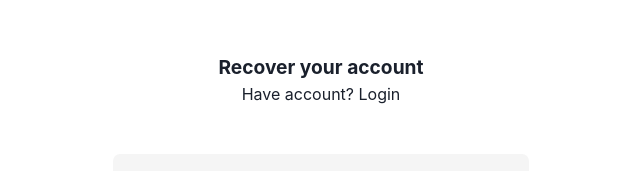
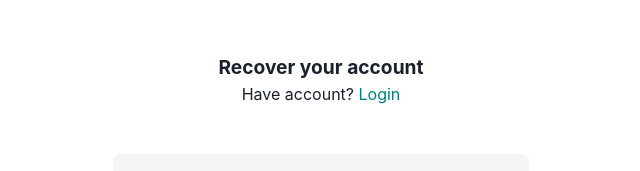
Before and after one commit to Mayor-Myles/Mylezic_Portal, a Next.js app: page /reset_password in a window 1280 px wide. Shown: the part 198-369 px from the top of the page, without its empty margins (319-959 px from the left). Built offline with nearby package versions, Linux system fonts and the light colour scheme; no server answers.

Commit message:
Update reset_password.js

```diff
--- a/pages/reset_password.js
+++ b/pages/reset_password.js
@@ -143,7 +143,7 @@ const submitForm = () => {
 
 <Text fontSize="1.2em" fontWeight="bold">Recover your account</Text>
 
-        <Text mt="0">Have  account? <Link href="/login" color="teal">Login</Link></Text>
+        <Text mt="0">Have  account? <Link href="/login" color="teal"><Box color="teal" as="span">Login</Box></Link></Text>
       </Flex>
 
 
```
